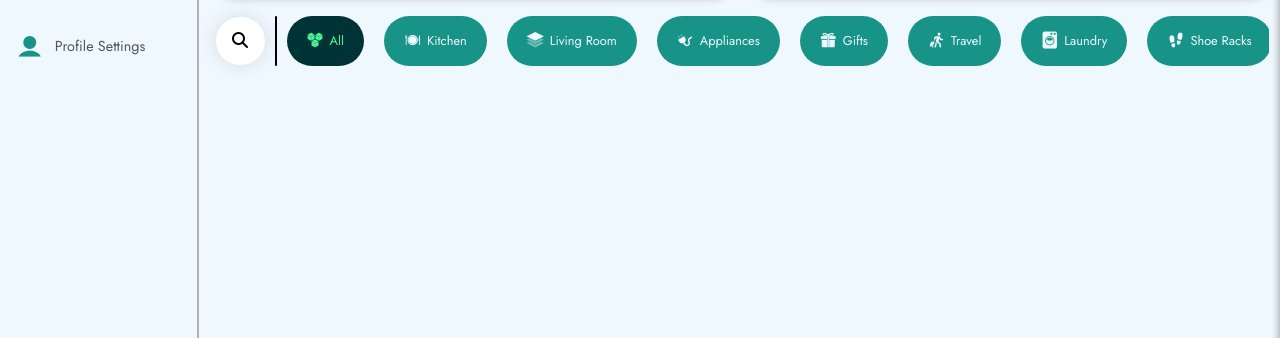
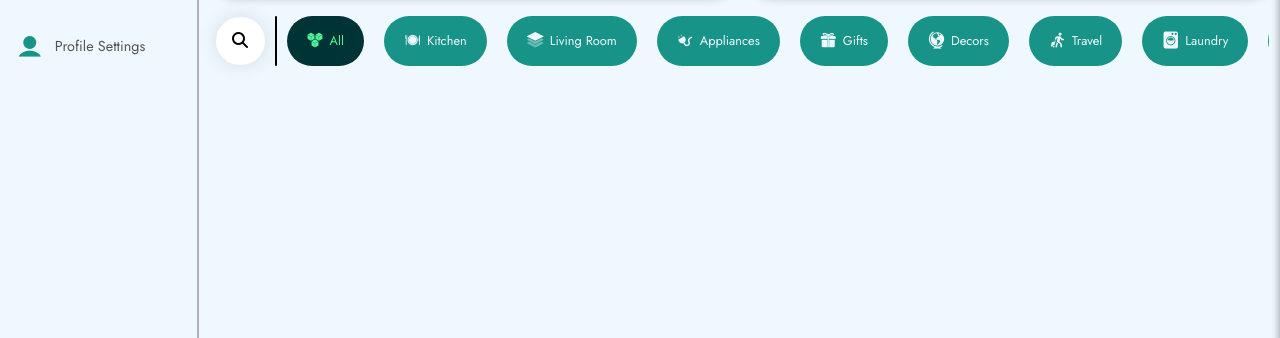
Before and after one commit to RodgerMillaDev/Sun, a plain HTML site: page public/shop.html in a window 1280 px wide. Shown: the part 363-701 px from the top of the page. Drawn offline with nearby package versions, Linux system fonts and the light colour scheme; some packages are replaced by stand-ins of ours; no server answers; a script that the page names is missing.

Commit message:
New Change

```diff
--- a/public/shop.html
+++ b/public/shop.html
@@ -18,7 +18,7 @@
     <script src="https://kit.fontawesome.com/df64ffd27a.js" crossorigin="anonymous"></script>
     <link rel="stylesheet" href="./Media/icofont/icofont.min.css">
     <link rel="stylesheet" href="./Media/icofont/icofont.css">
-    <meta name="description" content="Browse and shop a wide range of household items at Sun Up Collections. Quality home essentials with fast delivery across Kenya. Find everything you need for your home today!">
+    <meta name="description" content="Shop premium quality household items online at Sun Up Collections – Nairobi's most trusted home goods store. Discover a wide selection of affordable kitchenware, stylish home décor, cleaning supplies, bedding, storage solutions, and other essential home products. Enjoy fast and reliable delivery across Kenya, with top-notch customer service and unbeatable prices. Upgrade your home today with Sun Up Collections – your go-to online shop for all things household.">
     <script type="module" src="https://cdn.jsdelivr.net/npm/ldrs/dist/auto/pulsar.js"></script>
     <link rel="stylesheet" href="https://unpkg.com/aos@next/dist/aos.css" />
     <script src="https://cdn.jsdelivr.net/npm/gsap@3.12.7/dist/gsap.min.js"></script>
@@ -30,11 +30,11 @@
     <title>SunUp Collections</title>
 </head>
 <body>
-
+<!--
     <div class="whatsappWrapper" onclick="toWhatsapp()">
         <i class="fa-brands fa-whatsapp"></i>
     </div>
-
+     -->
 
     <div id="preloaderWrap">
     <div id="preloader">
@@ -224,6 +224,10 @@
                             <div class="catDiv" onclick="toCategory(this)">
                                 <i class="icofont-gift"></i>
                                 <p>Gifts</p>
+                            </div>
+                            <div class="catDiv" onclick="toCategory(this)">
+                                <i class="icofont-globe-alt"></i>
+                                <p>Decors</p>
                             </div>
                             <div class="catDiv" onclick="toCategory(this)">
                                 <i class="icofont-travelling"></i>
```
Also changed, not shown: public/index.html (+1 -1 lines).
